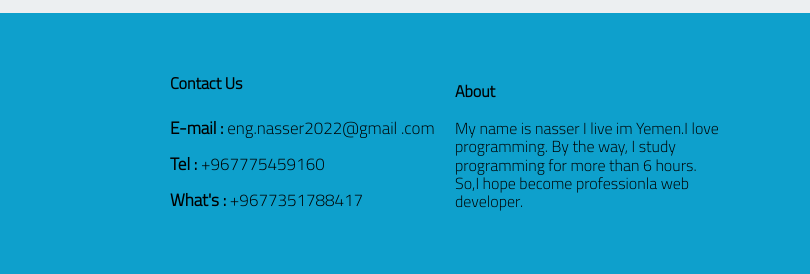
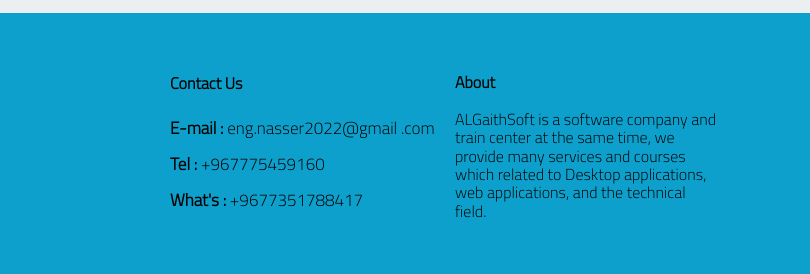
Before and after one commit to nasersss/Mywebsit, a plain HTML site: page index.html in a window 1280 px wide. Shown: the part 1388-1662 px from the top of the page, 470-1280 px from the left. Drawn offline with nearby package versions, Linux system fonts and the light colour scheme.

Commit message:
Update index.html

```diff
--- a/index.html
+++ b/index.html
@@ -11,7 +11,7 @@
     <link rel="icon" href="images/img.png"/>
     <link rel="shortcut" href="images/img.png"/>
     <link rel="apple-touch-icon" href="images/img.png"/>
-    <meta name="description" content="الغيث سوفت  شركة تقوم بإنتاج وتطوير تطبيقات الويب وسطح المكتب كذلك تعطي فرصة للتدريب في مجال تطبيقات الويب وسطح المكتبز كذلك التدريب في المجالات التقنية كالصيانة و الشبكات وتوفر خدمة فحص واختبار كفائة التطبيقات "/>
+    <meta name="description" content="الغيث سوفت  شركة تقوم بإنتاج وتطوير تطبيقات الويب وسطح المكتب كذلك تعطي فرصة للتدريب في مجال تطبيقات الويب وسطح المكتب كذلك التدريب في المجالات التقنية كالصيانة و الشبكات وتوفر خدمة فحص واختبار كفائة التطبيقات "/>
     <meta name="keywords"  content="شركة برمجة ,صناعة برمجيات ,تطبيقات سطح المكتب ,تطبيقات ويب,فحص التطبيقات ,تعلم البرمجة ,البرمجيات ,حلول تقنية ,تدريب مبرمجين,برمج,صيانة,تعليم" />
     <meta name="author" content="Nasser Al-Ghaithi"/>
 
@@ -144,9 +144,9 @@
                 <div class="myinfo myself">
                     <h4>About</h4>
                     <p>
-                        My name is nasser I live im Yemen.I love programming.
-                        By the way, I study programming for more than 6 hours.
-                        So,I hope become professionla web developer.
+                        ALGaithSoft is a software company and train center at the same time,
+                        we provide many services and courses which related to Desktop applications,
+                        web applications, and the technical field.
                     </p>
                 </div>
              </div>
```
